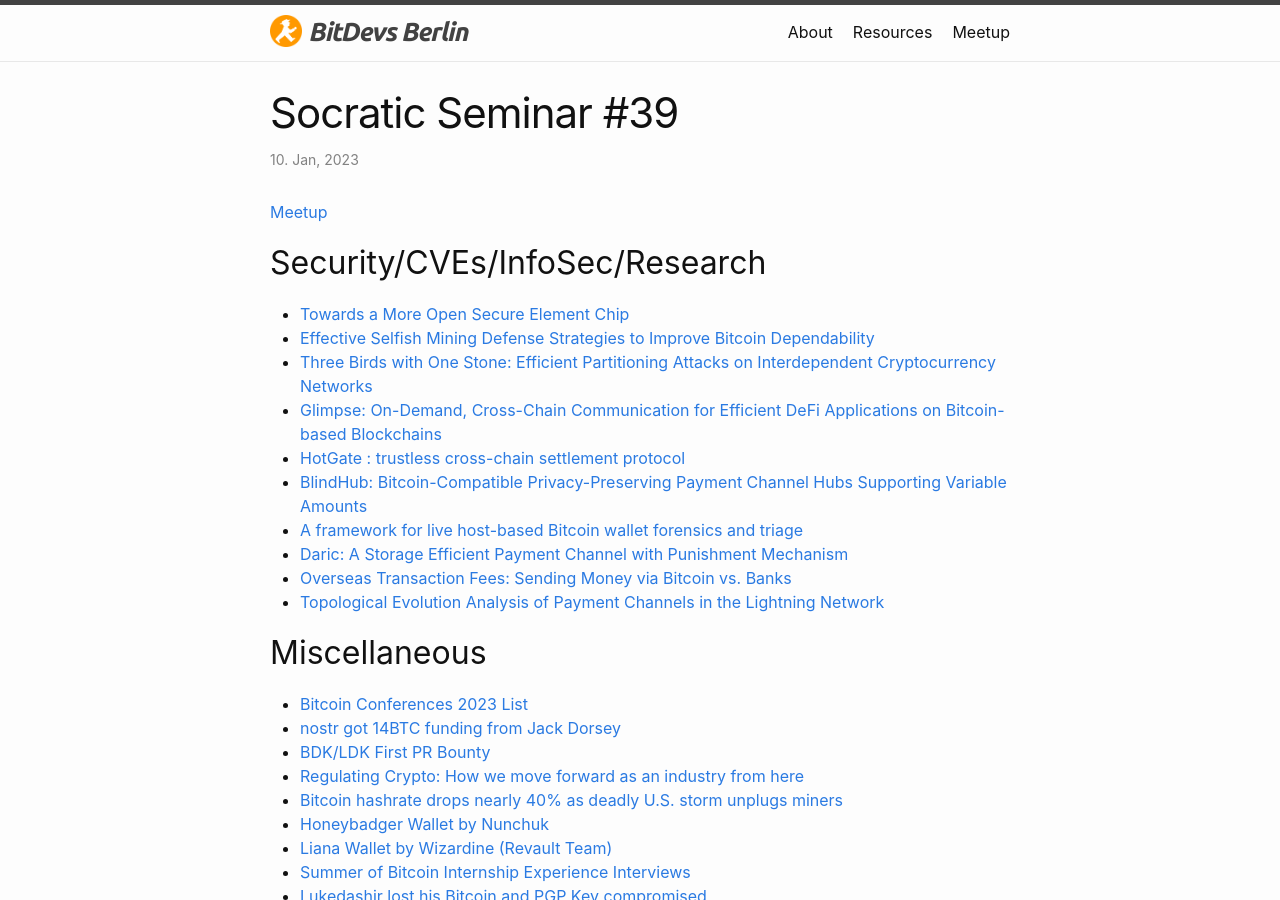
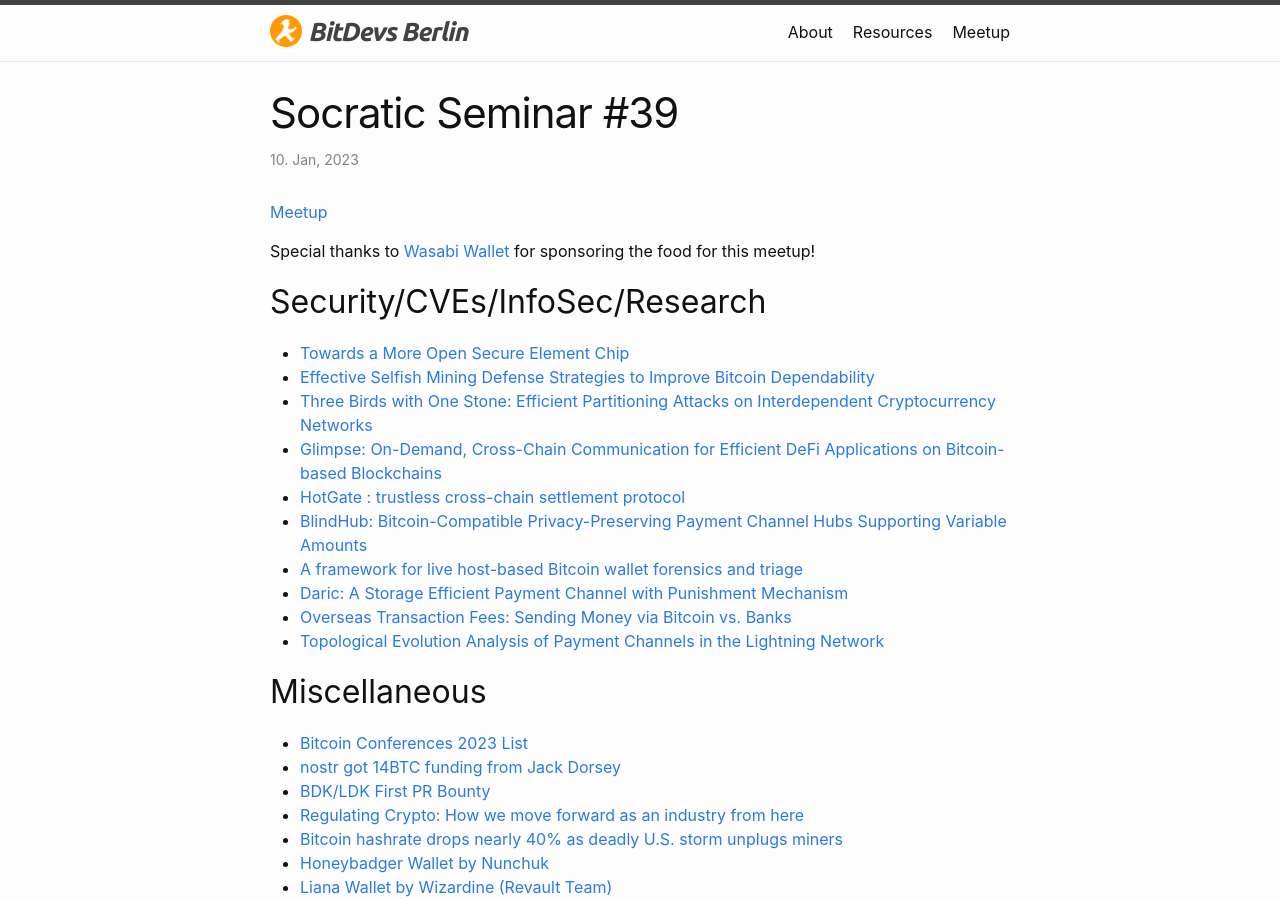
Before and after one commit to fjahr/bitdevsberlin, a Jekyll site: the page built from _posts/2023-01-10-socratic-seminar-39.md, in a window 1280 px wide and 900 px high. Built offline with Jekyll 4.4.1, drawn with Linux system fonts in a browser that asks for light colours.

Commit message:
Add sponsor for #39

```diff
--- a/_posts/2023-01-10-socratic-seminar-39.md
+++ b/_posts/2023-01-10-socratic-seminar-39.md
@@ -4,6 +4,8 @@ title: "Socratic Seminar #39"
 ---
 
 [Meetup](https://www.meetup.com/bitcoin-lab-berlin/events/bglmzsyfccbnb/)
+
+Special thanks to [Wasabi Wallet](https://wasabiwallet.io/) for sponsoring the food for this meetup!
 
 ## Security/CVEs/InfoSec/Research
 
```
